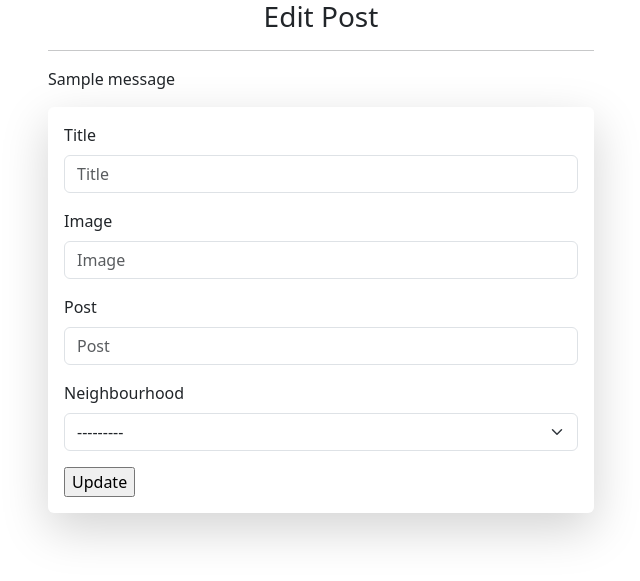
After one commit to Juliet-Ol/our-neighbourhood, a Django app: template neighbourhoodwatch/templates/post/edit_post.html in a window 1280 px wide. The commit adds this page. Shown: the top 581 px of the page, without its empty margins (414-1054 px from the left). Run offline with Django 4.2, Linux system fonts and the light colour scheme; tables that the repository leaves empty hold one stand-in row (values such as "Sample post"); the template is opened without the code that fills it: values that come from a table or form of the project are taken from there, most other values are stand-ins (such as "Sample title", 1, 10 or a date in 2020); one stand-in notice (Sample message) is shown; parts of the project's set-up code (start-up, migrations or seed data) failed here and were passed over; some libraries are stand-ins or nearby versions.

Commit message:
create edit post to be able to edit post html and update the same in show html

```diff
--- a/neighbourhoodwatch/templates/neighbourhoodwatch/show.html
+++ b/neighbourhoodwatch/templates/neighbourhoodwatch/show.html
@@ -23,6 +23,11 @@
               <p class="card-text">{{ post.published_date }}</p>
               </div>
 
+
+              {% if post.author.id == user.id %}
+              <a href="{% url 'edit-post' post.id %}">Edit Post</a>
+              {% endif %}
+
         </div>
     </div>
 
--- /dev/null
+++ b/neighbourhoodwatch/templates/post/edit_post.html
@@ -0,0 +1,65 @@
+{%extends "registration/base.html"%}
+{% load bootstrap5 %}
+{% block content %}
+
+
+<!DOCTYPE html>
+<html lang="en">
+<head>
+  <meta charset="UTF-8">
+  <meta http-equiv="X-UA-Compatible" content="IE=edge">
+  <meta name="viewport" content="width=device-width, initial-scale=1.0">
+
+</head>
+
+<body>
+
+<div class="container">
+  <div class="row">
+
+    <div class="col-md-4">
+
+    </div>
+    <div class="col-md-6">
+      <!-- {% if form.errors %}
+        <p> Information Might be Incorrect </p>
+      {% endif %} -->
+      <div class="panel panel-default">
+
+        <div class="panel-heading">
+          <h3 class="text-center"> Edit Post</h3>
+          <hr>
+          {% if messages%}
+            {%for message in messages %}
+            <p>{{message}}</p>
+            {% endfor%}
+          {% endif %}
+        </div>
+        <div class="panel-body">
+          <div class="shadow-lg p-3 mb-5 bg-white rounded" >
+
+          <form  method="post" action="{% url 'edit-post' postId %}" enctype="multipart/form-data" >
+            {% csrf_token %}
+            <!-- {{form.as_p}} -->
+            {% bootstrap_form form %}
+            <div class="form-group">
+              <input type="submit" value="Update" />
+            </div>
+
+            <input type="hidden" name="next" value="{{next}}">
+
+          </form>
+
+        </div>
+
+      </div>
+      </div>
+
+    </div>
+    <!-- empty div -->
+    <div class="col-md-4"></div>
+  </div>
+</div>
+</body>
+</html>
+{% endblock %}
```
